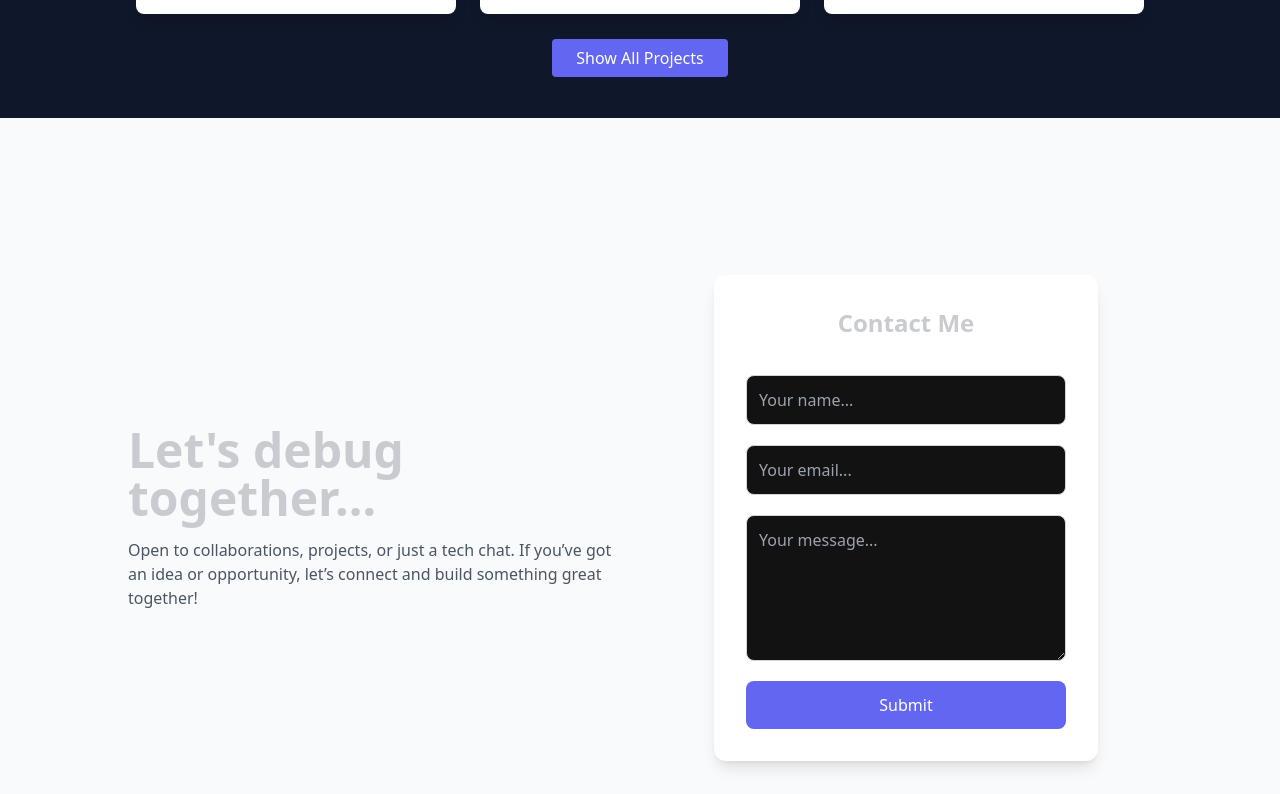
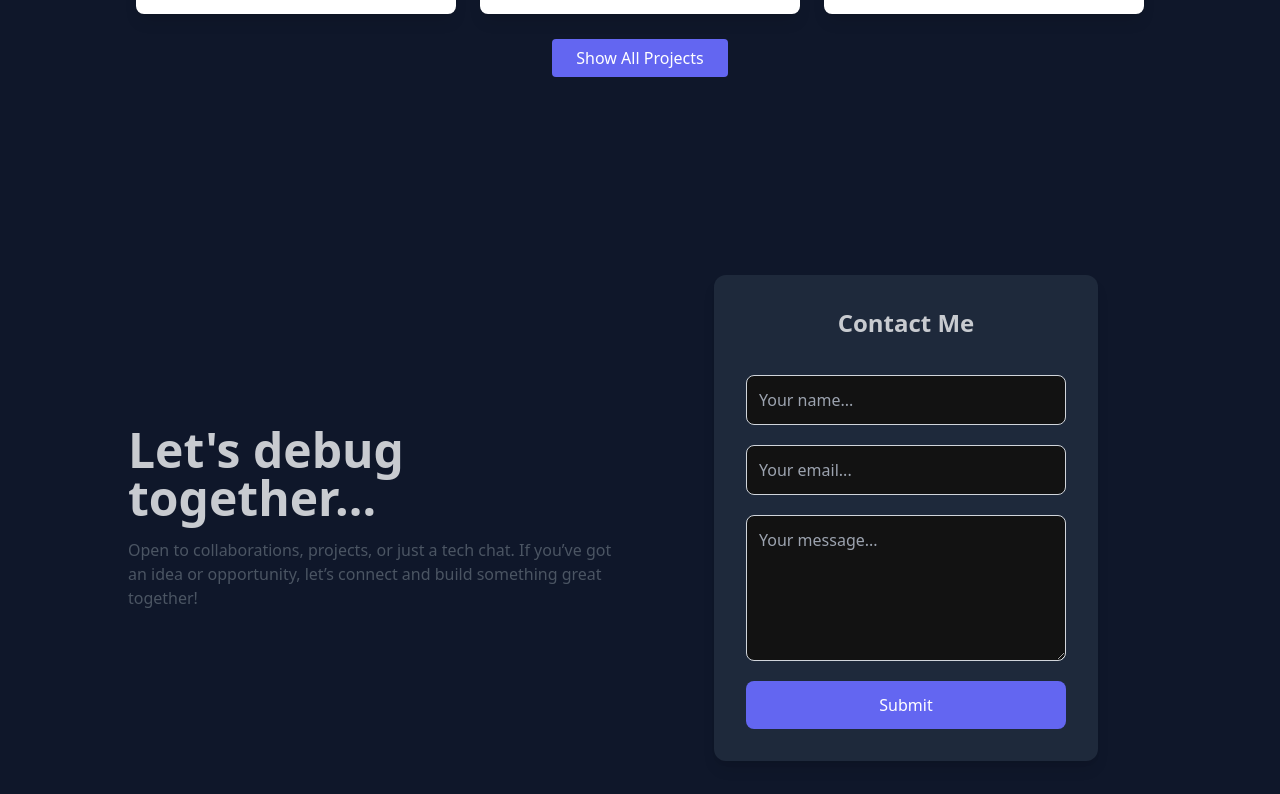
Before and after one commit to Kundan696922/portfolio-3, a React (Vite) app: page / in a window 1280 px wide. Shown: the part 3406-4200 px from the top of the page. Built offline with nearby package versions, Linux system fonts and the light colour scheme.

Commit message:
fixed bg colors in contact sections

```diff
--- a/src/sections/ContactSection.jsx
+++ b/src/sections/ContactSection.jsx
@@ -4,12 +4,12 @@ const ContactSection = () => {
   return (
     <section
       id="contact"
-      className="min-h-screen flex items-center justify-center py-12 px-4 bg-gray-50 dark:bg-gray-900"
+      className="min-h-screen flex items-center justify-center py-12 px-4 bg-base-100"
     >
       <div className="w-full max-w-5xl flex flex-col lg:flex-row items-center justify-center gap-10">
         {/* Text */}
         <div className="text-center lg:text-left lg:w-1/2 flex flex-col justify-center items-center lg:items-start">
-          <h2 className=" text-2xl md:text-3xl lg:text-5xl font-bold mb-4">
+          <h2 className=" text-2xl md:text-4xl lg:text-5xl font-bold mb-4">
             Let's debug together...
           </h2>
           <p className="hidden md:block text-gray-600 dark:text-gray-300 max-w-xl mx-auto lg:mx-0 text-center lg:text-left">
@@ -22,7 +22,7 @@ const ContactSection = () => {
         {/* Form */}
         <div className="w-full lg:w-1/2 flex justify-center">
           <form
-            className="w-full max-w-sm p-8 bg-white dark:bg-gray-800 rounded-xl shadow-lg flex flex-col gap-5"
+            className="w-full max-w-sm p-8 bg-slate-800 rounded-xl shadow-lg flex flex-col gap-5"
             action="https://formsubmit.co/kgoyary824@gmail.com"
             method="POST"
           >
```
